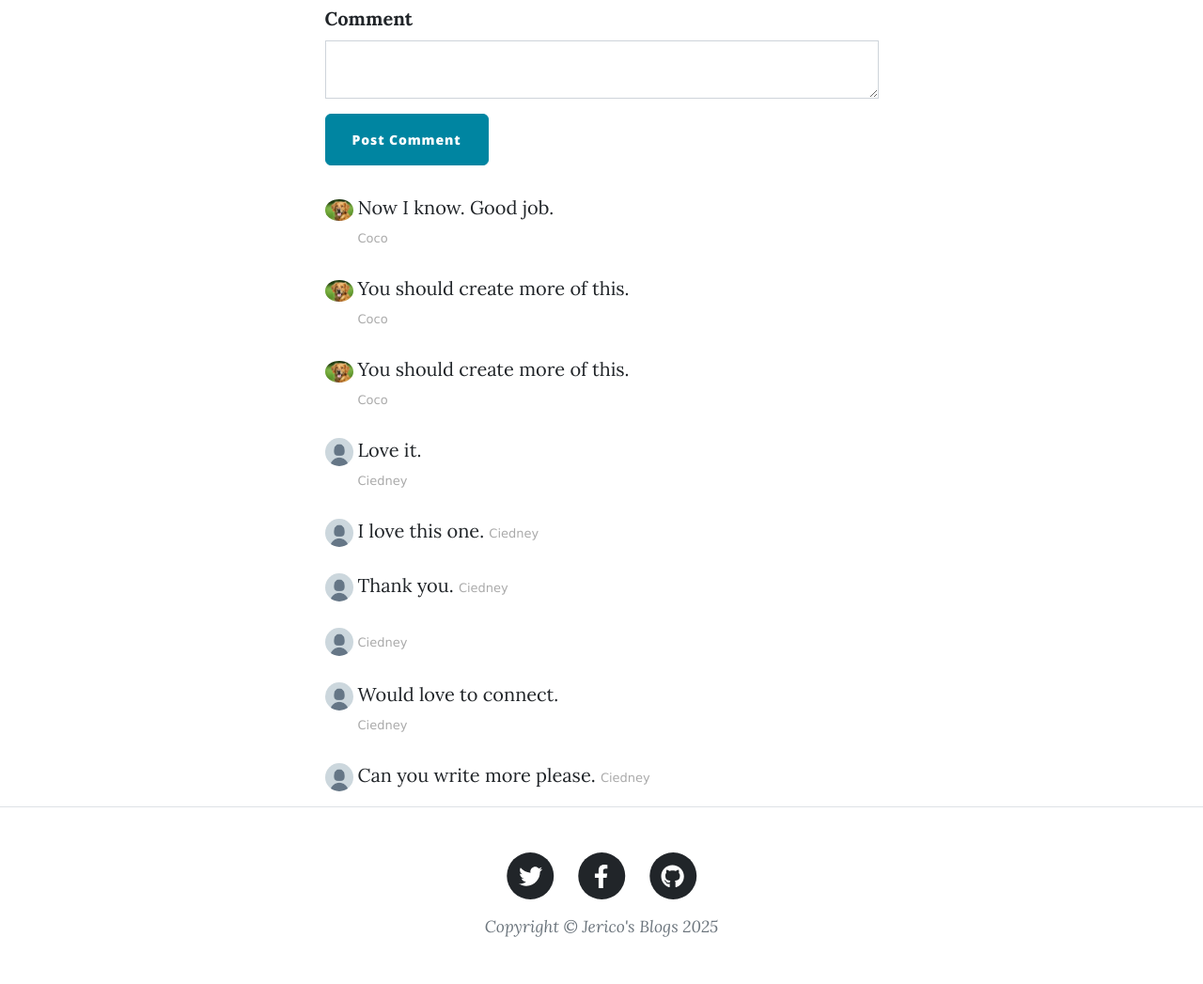
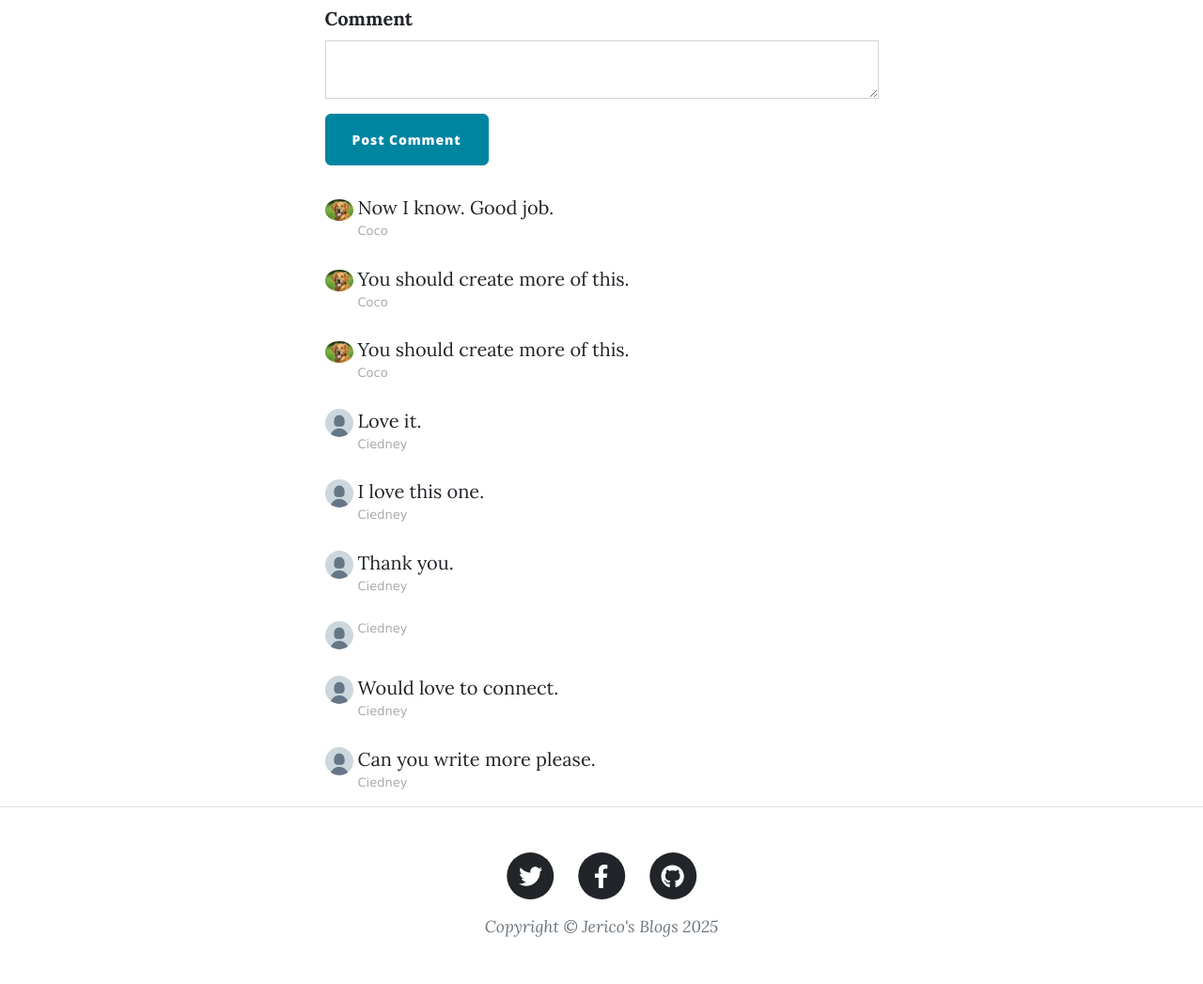
Before and after one commit to Jerico2327/day-69-starting-files-blog-with-users, a Flask app: page /post/1 in a window 1280 px wide. Shown: the part 1300-2347 px from the top of the page at 94% size. Run offline with Flask 3, Linux system fonts and the light colour scheme; some libraries are stand-ins or nearby versions.

Commit message:
Convert CKEditorFeild to TextAreaField in the CommentForm

```diff
--- a/forms.py
+++ b/forms.py
@@ -1,5 +1,5 @@
 from flask_wtf import FlaskForm
-from wtforms import StringField, SubmitField
+from wtforms import StringField, SubmitField, TextAreaField
 from wtforms.validators import DataRequired, URL
 from flask_ckeditor import CKEditorField
 
@@ -30,5 +30,5 @@ class LoginForm(FlaskForm):
 
 # TODO: Create a CommentForm so users can leave comments below posts
 class CommentForm(FlaskForm):
-    text = CKEditorField("Comment")
+    text = TextAreaField("Comment")
     submit = SubmitField("Post Comment")
--- a/templates/post.html
+++ b/templates/post.html
@@ -37,8 +37,6 @@
 
         <!-- Comments Area -->
         <!-- TODO: Add a CKEditor for commenting below -->
-
-        {{ ckeditor.load() }}
         {{ render_form(form) }}
         <div class="comment">
           <!-- TODO: Show all the comments on a post -->
@@ -56,7 +54,7 @@
 
               <div class="commentText">
                 {{ comment.text | safe }}
-                <span class="date sub-text">{{ comment.comment_author.name }}</span>
+                <div class="date sub-text">{{ comment.comment_author.name }}</div>
               </div>
             </li>
           </ul>
```
Also changed, not shown: instance/posts.db.
